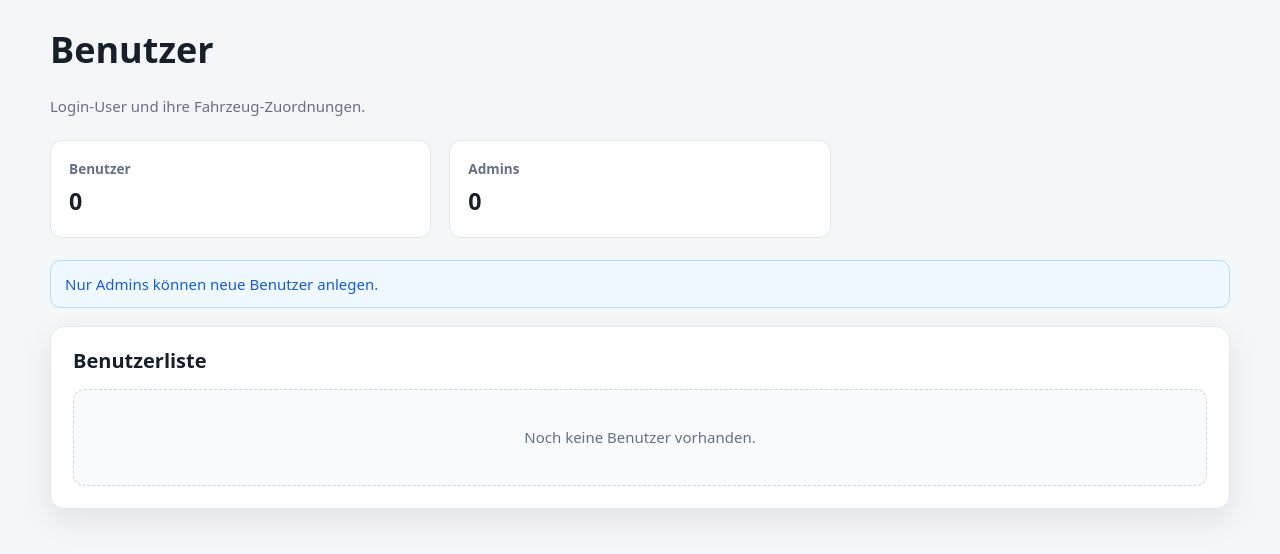
After one commit to ghosttownaustria/Vehicle-Manager, a Flask app: template Python/templates/users.html in a window 1280 px wide. The commit adds this page. Shown: the top 554 px of the page. Run offline with Flask 3, Linux system fonts and the light colour scheme; the template is opened without the code that fills it, so the values that code supplies are empty.

Commit message:
Add user management and vehicle assignments
Introduce full user management and vehicle-user assignments. Adds User.name and User.isAdmin, a vehicle_assigned_user join table and Vehicle.assignedUsers relationship. Includes admin-protected user pages (templates/users.html), a reusable _person_select.html partial, and UI changes to list/assign users in vehicle and order forms. Adds DB migrations and normalizeExistingUsers to backfill names and ensure at least one admin; import/export support for assignedUserEmails. CLI and DB manager tooling updated to create/list users and show vehicle user summaries. Various helper functions and template filters for sorted/display names and admin checks.

```diff
--- a/Python/app.py
+++ b/Python/app.py
@@ -15,7 +15,7 @@ from flask import (
 from flask_sqlalchemy import SQLAlchemy
 from pdfReports import buildOrderPdf, buildVehiclePdf
 from sqlalchemy import inspect, text
-from werkzeug.security import check_password_hash
+from werkzeug.security import check_password_hash, generate_password_hash
 
 
 def loginRequired(function):
@@ -23,6 +23,10 @@ def loginRequired(function):
     def decoratedFunction(*args, **kwargs):
         if "userId" not in session:
             flash("Bitte zuerst anmelden.", "warning")
+            return redirect(url_for("login"))
+        if currentUser() is None:
+            session.clear()
+            flash("Bitte erneut anmelden.", "warning")
             return redirect(url_for("login"))
         return function(*args, **kwargs)
 
@@ -66,10 +70,33 @@ orderAttachedVehicle = db.Table(
 )
 
 
+vehicleAssignedUser = db.Table(
+    "vehicle_assigned_user",
+    db.Column(
+        "vehicle_id",
+        db.Integer,
+        db.ForeignKey("vehicle.id"),
+        primary_key=True,
+    ),
+    db.Column(
+        "user_id",
+        db.Integer,
+        db.ForeignKey("user.id"),
+        primary_key=True,
+    ),
+)
+
+
 class User(db.Model):
     id = db.Column(db.Integer, primary_key=True)
+    name = db.Column(db.String(100))
     email = db.Column(db.String(150), unique=True, nullable=False)
     passwordHash = db.Column(db.String(200), nullable=False)
+    isAdmin = db.Column(db.Boolean, nullable=False, default=False)
+
+    @property
+    def displayName(self):
+        return (self.name or "").strip() or self.email
 
 
 class Vehicle(db.Model):
@@ -94,6 +121,12 @@ class Vehicle(db.Model):
         backref="vehicle",
         lazy=True,
         cascade="all, delete-orphan",
+    )
+    assignedUsers = db.relationship(
+        "User",
+        secondary=vehicleAssignedUser,
+        lazy=True,
+        backref=db.backref("vehicles", lazy=True),
     )
 
     @property
@@ -211,10 +244,41 @@ def initializeDatabase():
                 'ALTER TABLE "cost" ADD COLUMN "saleAmount" FLOAT NOT NULL DEFAULT 0'
             )
 
+    if "user" in tableNames:
+        userColumns = {
+            column["name"] for column in inspector.get_columns("user")
+        }
+        if "name" not in userColumns:
+            migrations.append('ALTER TABLE "user" ADD COLUMN "name" VARCHAR(100)')
+        if "isAdmin" not in userColumns:
+            migrations.append(
+                'ALTER TABLE "user" '
+                'ADD COLUMN "isAdmin" BOOLEAN NOT NULL DEFAULT 0'
+            )
+
     if migrations:
         with db.engine.begin() as connection:
             for statement in migrations:
                 connection.execute(text(statement))
+
+    normalizeExistingUsers()
+
+
+def normalizeExistingUsers():
+    changed = False
+
+    for user in User.query.order_by(User.id).all():
+        if not (user.name or "").strip():
+            user.name = user.email
+            changed = True
+
+    if User.query.count() and not User.query.filter_by(isAdmin=True).first():
+        firstUser = User.query.order_by(User.id).first()
+        firstUser.isAdmin = True
+        changed = True
+
+    if changed:
+        db.session.commit()
 
 
 def parseFormDate(value):
@@ -234,6 +298,70 @@ def parseFormInteger(value):
         return int(value)
     except (TypeError, ValueError):
         return None
+
+
+def currentUser():
+    userId = session.get("userId")
+    if not userId:
+        return None
+    return db.session.get(User, userId)
+
+
+def isCurrentUserAdmin():
+    user = currentUser()
+    return bool(user and user.isAdmin)
+
+
+def adminRedirect():
+    flash("Nur Admins können Benutzer verwalten.", "danger")
+    return redirect(url_for("users"))
+
+
+def sortedUsers(users):
+    return sorted(
+        users,
+        key=lambda user: (
+            (user.displayName or "").lower(),
+            (user.email or "").lower(),
+            user.id,
+        ),
+    )
+
+
+def allUsers():
+    return sortedUsers(User.query.all())
+
+
+def selectedUsersFromForm():
+    userIds = {
+        userId
+        for userId in (
+            parseFormInteger(value) for value in request.form.getlist("user_ids")
+        )
+        if userId is not None
+    }
+    if not userIds:
+        return []
+    return sortedUsers(User.query.filter(User.id.in_(userIds)).all())
+
+
+def selectableUsersForOrder(orderItem):
+    userMap = {}
+    relatedVehicles = [orderItem.vehicle, *orderItem.attachedVehicles]
+    for vehicleItem in relatedVehicles:
+        for user in vehicleItem.assignedUsers:
+            userMap[user.id] = user
+
+    users = sortedUsers(userMap.values())
+    return users or allUsers()
+
+
+def userOptionValues(users):
+    values = set()
+    for user in users:
+        values.add(user.displayName)
+        values.add(user.email)
+    return values
 
 
 def directOrderTotals(orderItem):
@@ -326,6 +454,17 @@ def dateTimeFilter(value):
     return value.strftime("%d.%m.%Y %H:%M") if value else "–"
 
 
+@app.template_filter("userList")
+def userListFilter(users):
+    names = [user.displayName for user in sortedUsers(users or [])]
+    return ", ".join(names) if names else "Keine Benutzer"
+
+
+@app.context_processor
+def injectCurrentUser():
+    return {"currentUser": currentUser()}
+
+
 @app.route("/login", methods=["GET", "POST"])
 def login():
     if request.method == "POST":
@@ -391,6 +530,73 @@ def orders():
     )
 
 
+@app.route("/users", methods=["GET", "POST"])
+@loginRequired
+def users():
+    if request.method == "POST":
+        if not isCurrentUserAdmin():
+            return adminRedirect()
+
+        name = request.form.get("name", "").strip()
+        email = request.form.get("email", "").strip()
+        password = request.form.get("password", "")
+        passwordConfirm = request.form.get("passwordConfirm", "")
+
+        if not name or not email or not password:
+            flash("Name, E-Mail-Adresse und Passwort sind Pflichtfelder.", "danger")
+            return redirect(url_for("users"))
+        if password != passwordConfirm:
+            flash("Die Passwörter stimmen nicht überein.", "danger")
+            return redirect(url_for("users"))
+        if User.query.filter_by(email=email).first():
+            flash("Diese E-Mail-Adresse ist bereits vergeben.", "danger")
+            return redirect(url_for("users"))
+
+        db.session.add(
+            User(
+                name=name,
+                email=email,
+                passwordHash=generate_password_hash(password),
+                isAdmin=request.form.get("isAdmin") == "on",
+            )
+        )
+        db.session.commit()
+        flash("Benutzer wurde angelegt.", "success")
+        return redirect(url_for("users"))
+
+    userItems = allUsers()
+    return render_template("users.html", users=userItems)
+
+
+@app.route("/users/<int:userId>/edit", methods=["POST"])
+@loginRequired
+def editUser(userId):
+    if not isCurrentUserAdmin():
+        return adminRedirect()
+
+    user = User.query.get_or_404(userId)
+    name = request.form.get("name", "").strip()
+    isAdmin = request.form.get("isAdmin") == "on"
+
+    if not name:
+        flash("Der Name darf nicht leer sein.", "danger")
+        return redirect(url_for("users"))
+
+    if (
+        user.isAdmin
+        and not isAdmin
+        and User.query.filter_by(isAdmin=True).count() <= 1
+    ):
+        flash("Mindestens ein Admin muss erhalten bleiben.", "danger")
+        return redirect(url_for("users"))
+
+    user.name = name
+    user.isAdmin = isAdmin
+    db.session.commit()
+    flash("Benutzer wurde gespeichert.", "success")
+    return redirect(url_for("users"))
+
+
 @app.route("/add_vehicle", methods=["GET", "POST"])
 @loginRequired
 def addVehicle():
@@ -408,12 +614,13 @@ def addVehicle():
             engineCode=request.form.get("engineCode", "").strip(),
             licensePlate=request.form.get("licensePlate", "").strip(),
         )
+        newVehicle.assignedUsers = selectedUsersFromForm()
         db.session.add(newVehicle)
         db.session.commit()
         flash("Fahrzeug wurde angelegt.", "success")
         return redirect(url_for("vehicle", vehicleId=newVehicle.id))
 
-    return render_template("add_vehicle.html")
+    return render_template("add_vehicle.html", users=allUsers())
 
 
 @app.route("/vehicle/<int:vehicleId>")
@@ -484,11 +691,16 @@ def editVehicle(vehicleId):
         vehicleItem.fuel = request.form.get("fuel", "").strip()
         vehicleItem.engineCode = request.form.get("engineCode", "").strip()
         vehicleItem.licensePlate = request.form.get("licensePlate", "").strip()
+        vehicleItem.assignedUsers = selectedUsersFromForm()
         db.session.commit()
         flash("Fahrzeugdaten wurden gespeichert.", "success")
         return redirect(url_for("vehicle", vehicleId=vehicleItem.id))
 
-    return render_template("edit_vehicle.html", vehicle=vehicleItem)
+    return render_template(
+        "edit_vehicle.html",
+        vehicle=vehicleItem,
+        users=allUsers(),
+    )
 
 
 @app.route("/delete_vehicle/<int:vehicleId>", methods=["POST"])
@@ -622,6 +834,7 @@ def order(orderId):
     directCost = sum((item.amount or 0) for item in orderItem.costs)
     directIncome = sum((item.amount or 0) for item in orderItem.incomes)
     directHours = sum((item.hours or 0) for item in orderItem.times)
+    userOptions = selectableUsersForOrder(orderItem)
     attachedVehicleSummaries = [
         totalsSummary(attachedVehicle, ownVehicleTotals(attachedVehicle))
         for attachedVehicle in sorted(
@@ -669,6 +882,8 @@ def order(orderId):
         directHours=directHours,
         attachedVehicleSummaries=attachedVehicleSummaries,
         attachableVehicles=attachableVehicles,
+        userOptions=userOptions,
+        userOptionValues=userOptionValues(userOptions),
     )
 
 
@@ -744,7 +959,13 @@ def editCost(costId):
         flash("Ausgabe wurde gespeichert.", "success")
         return redirect(url_for("order", orderId=cost.order.id))
 
-    return render_template("edit_cost.html", cost=cost)
+    userOptions = selectableUsersForOrder(cost.order)
+    return render_template(
+        "edit_cost.html",
+        cost=cost,
+        userOptions=userOptions,
+        userOptionValues=userOptionValues(userOptions),
+    )
 
 
 @app.route("/edit_time/<int:timeId>", methods=["GET", "POST"])
@@ -763,7 +984,13 @@ def editTime(timeId):
         flash("Arbeitszeit wurde gespeichert.", "success")
         return redirect(url_for("order", orderId=workTime.order.id))
 
-    return render_template("edit_time.html", workTime=workTime)
+    userOptions = selectableUsersForOrder(workTime.order)
+    return render_template(
+        "edit_time.html",
+        workTime=workTime,
+        userOptions=userOptions,
+        userOptionValues=userOptionValues(userOptions),
+    )
 
 
 @app.route("/edit_income/<int:incomeId>", methods=["GET", "POST"])
@@ -782,7 +1009,13 @@ def editIncome(incomeId):
         flash("Einnahme wurde gespeichert.", "success")
         return redirect(url_for("order", orderId=income.order.id))
 
-    return render_template("edit_income.html", income=income)
+    userOptions = selectableUsersForOrder(income.order)
+    return render_template(
+        "edit_income.html",
+        income=income,
+        userOptions=userOptions,
+        userOptionValues=userOptionValues(userOptions),
+    )
 
 
 @app.route("/delete_cost/<int:costId>", methods=["POST"])
--- a/Python/templates/base.html
+++ b/Python/templates/base.html
@@ -335,6 +360,13 @@
                class="{{ 'active' if request.endpoint in ['orders', 'order', 'addOrder', 'editOrder', 'editCost', 'editTime', 'editIncome'] else '' }}">
                 Aufträge
             </a>
+            <a href="{{ url_for('users') }}"
+               class="{{ 'active' if request.endpoint in ['users'] else '' }}">
+                Benutzer
+            </a>
+            {% if currentUser %}
+                <span class="nav-user">{{ currentUser.displayName }}</span>
+            {% endif %}
             <a href="{{ url_for('logout') }}">Abmelden</a>
         </nav>
     </div>
--- a/Python/templates/index.html
+++ b/Python/templates/index.html
@@ -40,6 +40,7 @@
                         <div class="list-meta">
                             {{ vehicle.licensePlate or 'Kein Kennzeichen' }}
                             · FIN/VIN: {{ vehicle.vin or '–' }}
+                            · Benutzer: {{ vehicle.assignedUsers|userList }}
                         </div>
                     </div>
                     <span class="badge {{ 'badge-open' if open_count else 'badge-closed' }}">
--- /dev/null
+++ b/Python/templates/users.html
@@ -0,0 +1,138 @@
+{% extends "base.html" %}
+{% block title %}Benutzer - Vehicle Manager{% endblock %}
+{% block content %}
+{% set is_admin = currentUser and currentUser.isAdmin %}
+<div class="page-header">
+    <div>
+        <h1>Benutzer</h1>
+        <p>Login-User und ihre Fahrzeug-Zuordnungen.</p>
+    </div>
+</div>
+
+<div class="grid" style="margin-bottom: 22px">
+    <div class="stat span-4">
+        <div class="stat-label">Benutzer</div>
+        <div class="stat-value">{{ users|length }}</div>
+    </div>
+    <div class="stat span-4">
+        <div class="stat-label">Admins</div>
+        <div class="stat-value">{{ users|selectattr('isAdmin')|list|length }}</div>
+    </div>
+</div>
+
+{% if is_admin %}
+<section class="card" style="margin-bottom: 22px">
+    <div class="card-header">
+        <h2>Benutzer anlegen</h2>
+    </div>
+    <form method="post" class="grid">
+        <div class="field span-6">
+            <label for="name">Name</label>
+            <input id="name" type="text" name="name" required>
+        </div>
+        <div class="field span-6">
+            <label for="email">E-Mail-Adresse</label>
+            <input id="email" type="email" name="email" required>
+        </div>
+        <div class="field span-4">
+            <label for="password">Passwort</label>
+            <input id="password" type="password" name="password" required>
+        </div>
+        <div class="field span-4">
+            <label for="passwordConfirm">Passwort wiederholen</label>
+            <input id="passwordConfirm" type="password" name="passwordConfirm" required>
+        </div>
+        <div class="field span-4">
+            <label class="checkbox-item" style="margin-top: 29px">
+                <input type="checkbox" name="isAdmin">
+                Admin
+            </label>
+        </div>
+        <div class="actions span-12">
+            <button class="btn btn-primary" type="submit">Benutzer anlegen</button>
+        </div>
+    </form>
+</section>
+{% else %}
+<div class="alert alert-info">Nur Admins können neue Benutzer anlegen.</div>
+{% endif %}
+
+<div class="card">
+    <div class="card-header">
+        <h2>Benutzerliste</h2>
+    </div>
+    {% if users %}
+        <div class="list">
+            {% for user in users %}
+                {% if is_admin %}
+                    <form method="post" action="{{ url_for('editUser', userId=user.id) }}" class="list-item">
+                        <div style="flex: 1">
+                            <div class="list-title">
+                                {{ user.displayName }}
+                                {% if user.isAdmin %}
+                                    <span class="badge badge-open" style="margin-left: 8px">Admin</span>
+                                {% endif %}
+                            </div>
+                            <div class="list-meta">{{ user.email }}</div>
+                            <div class="grid" style="margin-top: 12px">
+                                <div class="field span-8">
+                                    <label for="name_{{ user.id }}">Name</label>
+                                    <input id="name_{{ user.id }}" type="text" name="name" value="{{ user.name or user.email }}" required>
+                                </div>
+                                <div class="field span-4">
+                                    <label class="checkbox-item" style="margin-top: 29px">
+                                        <input type="checkbox" name="isAdmin" {% if user.isAdmin %}checked{% endif %}>
+                                        Admin
+                                    </label>
+                                </div>
+                            </div>
+                            <div class="list-meta">
+                                {% if user.vehicles %}
+                                    Fahrzeuge:
+                                    {% for vehicle in user.vehicles %}
+                                        <a href="{{ url_for('vehicle', vehicleId=vehicle.id) }}">
+                                            {{ vehicle.displayName or 'Unbenanntes Fahrzeug' }}
+                                        </a>{% if not loop.last %}, {% endif %}
+                                    {% endfor %}
+                                {% else %}
+                                    Noch keinem Fahrzeug zugeordnet.
+                                {% endif %}
+                            </div>
+                        </div>
+                        <div class="actions">
+                            <button class="btn btn-secondary btn-sm" type="submit">Speichern</button>
+                        </div>
+                    </form>
+                {% else %}
+                    <div class="list-item">
+                        <div>
+                            <div class="list-title">
+                                {{ user.displayName }}
+                                {% if user.isAdmin %}
+                                    <span class="badge badge-open" style="margin-left: 8px">Admin</span>
+                                {% endif %}
+                            </div>
+                            <div class="list-meta">
+                                {{ user.email }}
+                                {% if user.vehicles %}
+                                    · Fahrzeuge:
+                                    {% for vehicle in user.vehicles %}
+                                        <a href="{{ url_for('vehicle', vehicleId=vehicle.id) }}">
+                                            {{ vehicle.displayName or 'Unbenanntes Fahrzeug' }}
+                                        </a>{% if not loop.last %}, {% endif %}
+                                    {% endfor %}
+                                {% else %}
+                                    · Noch keinem Fahrzeug zugeordnet.
+                                {% endif %}
+                            </div>
+                        </div>
+                        <span class="badge badge-closed">{{ user.vehicles|length }} Fahrzeuge</span>
+                    </div>
+                {% endif %}
+            {% endfor %}
+        </div>
+    {% else %}
+        <div class="empty">Noch keine Benutzer vorhanden.</div>
+    {% endif %}
+</div>
+{% endblock %}
--- a/Python/templates/vehicle.html
+++ b/Python/templates/vehicle.html
@@ -4,7 +4,7 @@
 <div class="page-header">
     <div>
         <h1>{{ vehicle.displayName or 'Unbenanntes Fahrzeug' }}</h1>
-        <p>{{ vehicle.licensePlate or 'Kein Kennzeichen' }} · FIN/VIN: {{ vehicle.vin or '–' }}</p>
+        <p>{{ vehicle.licensePlate or 'Kein Kennzeichen' }} · FIN/VIN: {{ vehicle.vin or '–' }} · Benutzer: {{ vehicle.assignedUsers|userList }}</p>
     </div>
     <div class="actions">
         <a class="btn btn-secondary" href="{{ url_for('printVehicle', vehicleId=vehicle.id) }}">PDF</a>
@@ -45,6 +45,7 @@
             <div class="detail"><span class="detail-label">Kühlmittel</span><span class="detail-value">{{ vehicle.coolant or '–' }}</span></div>
             <div class="detail"><span class="detail-label">Kraftstoff</span><span class="detail-value">{{ vehicle.fuel or '–' }}</span></div>
             <div class="detail"><span class="detail-label">Motorkennbuchstabe</span><span class="detail-value">{{ vehicle.engineCode or '–' }}</span></div>
+            <div class="detail"><span class="detail-label">Benutzer</span><span class="detail-value">{{ vehicle.assignedUsers|userList }}</span></div>
         </div>
     </section>
 
```
Also changed, not shown: other parts of Python/templates/base.html (+25 -0 lines), Python/databaseManager.py (+40 -3 lines), Python/manageUsers.py (+18 -2 lines), Python/templates/_person_select.html (added, +22 -0 lines), Python/templates/_vehicle_fields.html (+23 -0 lines), Python/templates/edit_cost.html (+5 -4 lines), Python/templates/edit_income.html (+5 -4 lines), Python/templates/edit_time.html (+5 -4 lines), Python/templates/order.html (+15 -12 lines).
